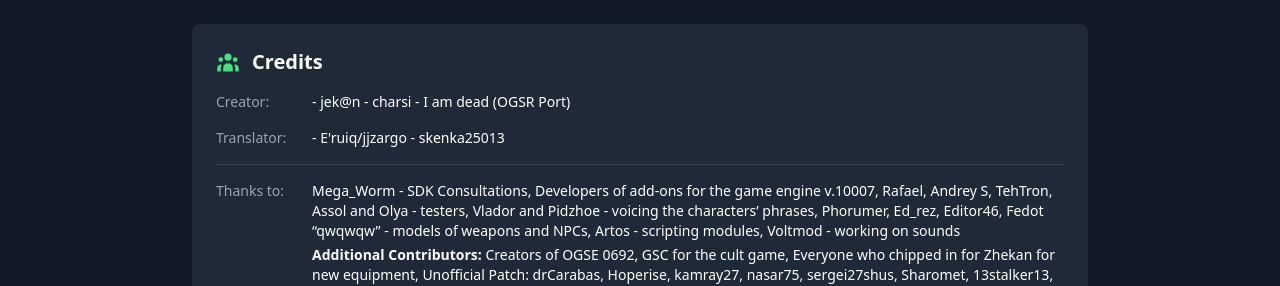
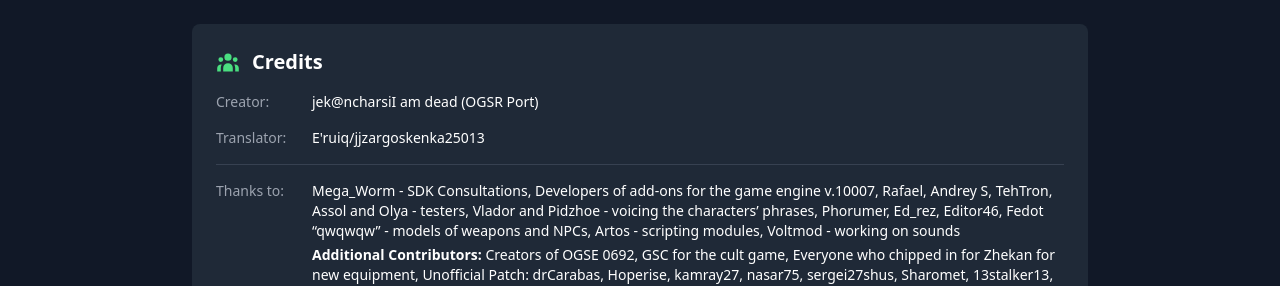
Before and after one commit to Cheekitos/CSMA, a Jekyll site: the page built from _mods/goldsphere.md, in a window 1280 px wide. Shown: the part 1551-1837 px from the top of the page. Built offline with Jekyll 4.4.1, drawn with Linux system fonts in a browser that asks for light colours; nearby versions of some CDN libraries.

Commit message:
Update goldsphere.md

```diff
--- a/_mods/goldsphere.md
+++ b/_mods/goldsphere.md
@@ -47,13 +47,13 @@
     url: "https://docs.google.com/spreadsheets/d/1GgBFCRIbc7TQ5DwWHvWaridX1G64PYoWItkLyr3pBPk/edit?gid=0#gid=0"
     inline: true
 
-mod_creator: |
-  - jek@n
-  - charsi
-  - I am dead (OGSR Port)
-translation_by: |
-  - E'ruiq/jjzargo
-  - skenka25013
+mod_creator:
+  - "jek@n"
+  - "charsi"
+  - "I am dead (OGSR Port)"
+translation_by:
+  - "E'ruiq/jjzargo"
+  - "skenka25013"
 additional_credits: |
   Mega_Worm - SDK Consultations, Developers of add-ons for the game engine v.10007, Rafael, Andrey S, TehTron, Assol and Olya - testers, Vlador and Pidzhoe - voicing the characters' phrases, Phorumer, Ed_rez, Editor46, Fedot "qwqwqw" - models of weapons and NPCs, Artos - scripting modules, Voltmod - working on sounds
 
```
